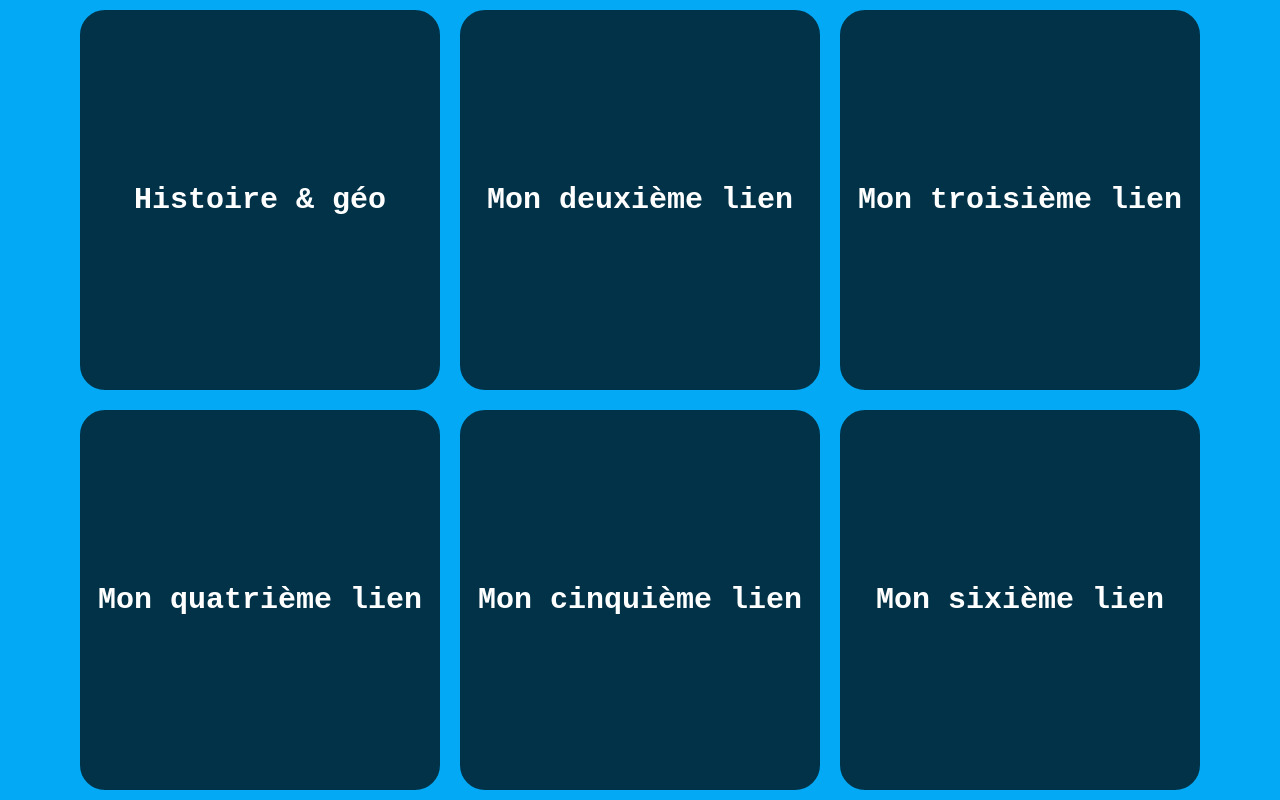
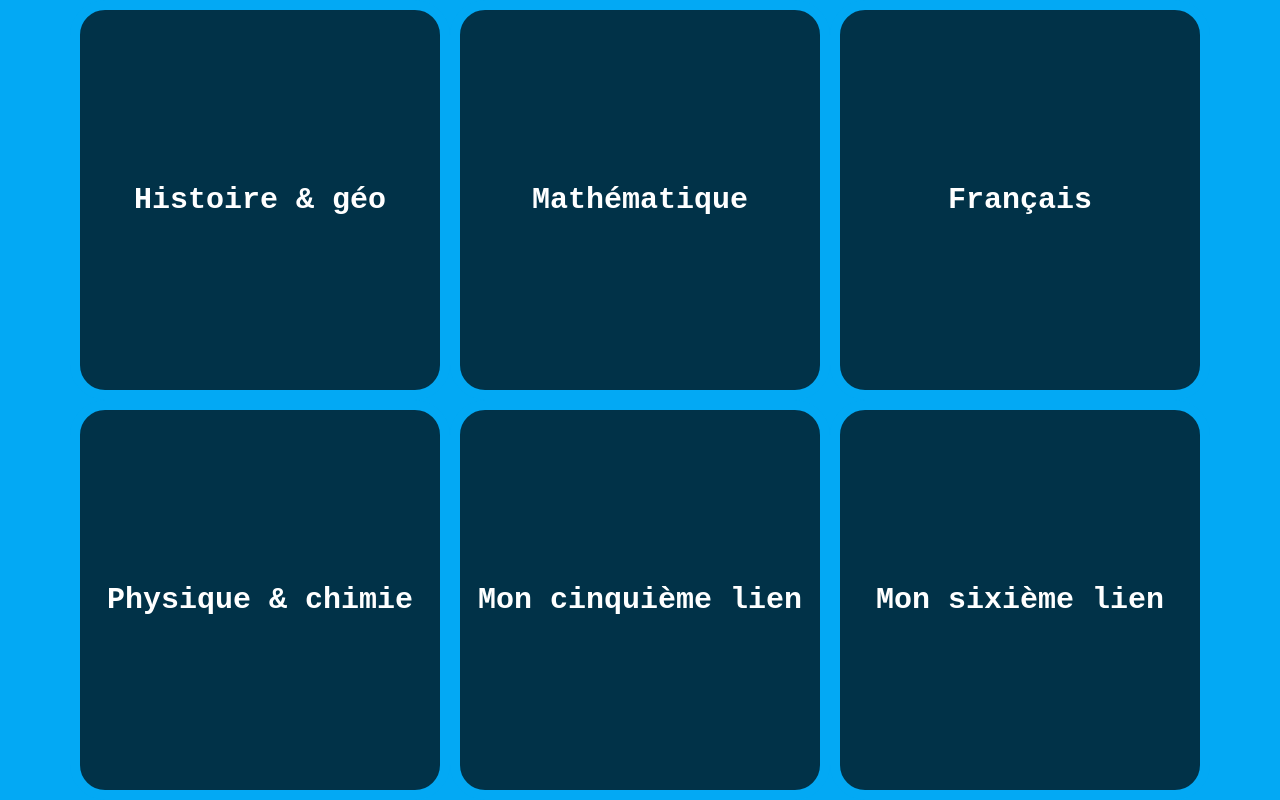
Before and after one commit to ImpulseHD/impulse, a plain HTML site: page main.html in a window 1280 px wide. Drawn offline with nearby package versions, Linux system fonts and the light colour scheme.

Commit message:
Update main.html

```diff
--- a/main.html
+++ b/main.html
@@ -22,13 +22,13 @@
             <h1>Histoire & géo</h1>
           </a>
           <a class="col-sd-12 col-md-12 col-lg-4 col-xl-4">
-            <h1>Mon deuxième lien</h1>
+            <h1>Mathématique</h1>
           </a>
           <a class="col-sd-12 col-md-12 col-lg-4 col-xl-4">
-            <h1>Mon troisième lien</h1>
+            <h1>Français</h1>
           </a>
           <a class="col-sd-12 col-md-12 col-lg-4 col-xl-4">
-            <h1>Mon quatrième lien</h1>
+            <h1>Physique & chimie</h1>
           </a>
           <a class="col-sd-12 col-md-12 col-lg-4 col-xl-4">
             <h1>Mon cinquième lien</h1>
```
